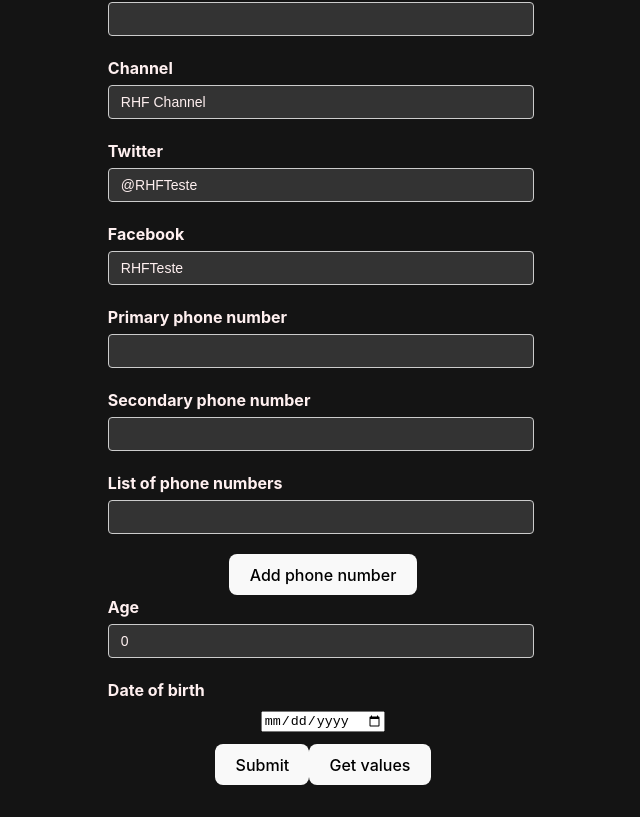
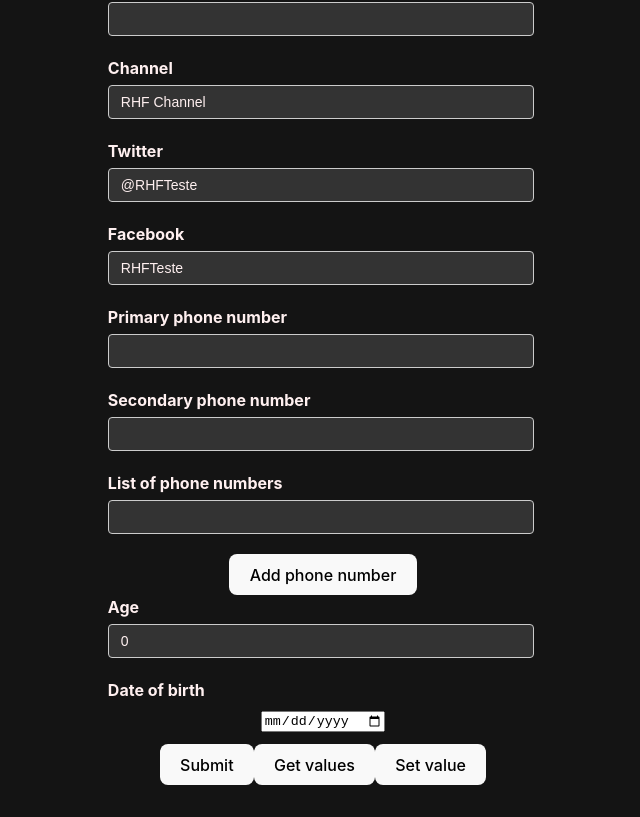
Before and after one commit to Josinaldo-Jr/react_hook_form, a React (Vite) app in the folder rhf-demo/: page / in a window 1280 px wide. Shown: the part 267-1084 px from the top of the page, without its empty margins (317-957 px from the left). Built offline with nearby package versions, Linux system fonts and the light colour scheme.

Commit message:
feat: add set field value to form

```diff
--- a/rhf-demo/src/components/YouTubeForm.tsx
+++ b/rhf-demo/src/components/YouTubeForm.tsx
@@ -1,4 +1,4 @@
-import { useEffect } from "react";
+// import { useEffect } from "react";
 import { useForm, useFieldArray } from "react-hook-form";
 import { DevTool } from "@hookform/devtools";
 
@@ -56,7 +56,7 @@
     },
   });
 
-  const { register, control, handleSubmit, formState, watch, getValues } = form;
+  const { register, control, handleSubmit, formState, /*watch,*/ getValues, setValue } = form;
   const { errors } = formState;
 
   const { fields, append, remove } = useFieldArray({
@@ -69,15 +69,23 @@
   };
 
   const handleGetValues = () => {
-    console.log("Get values", getValues());
+    console.log("Get values", getValues(["username", "channel"]));
   }
 
-  useEffect(() => {
-    const subscription = watch((value) => {
-      console.log(value);
+  const handleSetValue = () => {
+    setValue("username", "", {
+      shouldValidate: true,
+      shouldDirty: true,
+      shouldTouch: true,
     });
-    return () => subscription.unsubscribe();
-  }, [watch]);
+  }
+
+  // useEffect(() => {
+  //   const subscription = watch((value) => {
+  //     console.log(value);
+  //   });
+  //   return () => subscription.unsubscribe();
+  // }, [watch]);
 
   // const watchForm = watch();
 
@@ -223,6 +231,7 @@
 
         <button>Submit</button>
         <button type="button" onClick={handleGetValues}>Get values</button>
+        <button type="button" onClick={handleSetValue}>Set value</button>
 
       </form>
       <DevTool control={control} />
```
